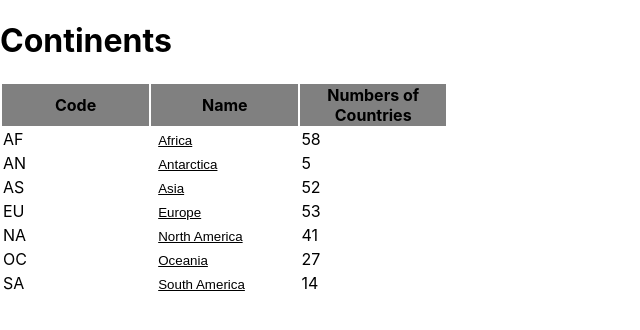
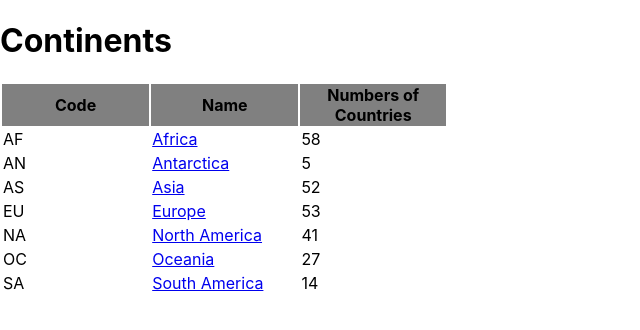
Before and after one commit to tingyunchiu/countriesApi, a React (Create React App) app: page / in a window 1280 px wide. Shown: the top 330 px of the page, without its empty margins (0-640 px from the left). Built offline with nearby package versions, Linux system fonts and the light colour scheme.

Commit message:
add react router

```diff
--- a/package.json
+++ b/package.json
@@ -12,6 +12,7 @@
     "react": "^17.0.2",
     "react-apollo": "^3.1.5",
     "react-dom": "^17.0.2",
+    "react-router": "^5.2.0",
     "react-router-dom": "^5.2.0",
     "react-scripts": "4.0.3",
     "web-vitals": "^1.1.2"
--- a/src/App.js
+++ b/src/App.js
@@ -1,26 +1,25 @@
 import React, {useState, useEffect} from 'react';
 import Table1 from './components/table1.js';
-import List from "./functions/List.js"
+import List from "./functions/List.js";
+import { Switch, Route, Redirect } from 'react-router-dom';
 
 function App() {
-  const [continent, setContinent] = useState('')
-
-  const onSelectContinent = (e) =>{
-    setContinent(e)
-  }
-
-  useEffect(() => {
-    <List continent = {continent}/>
-  }, [continent]);
 
   return (
     <div>
       <h1>Continents</h1>
-      <Table1 onSelectContinent = {onSelectContinent}/>
-      {continent.length ===2
-      ? <List continent = {continent}/>
-      : null
-      }
+      <Table1/>
+      <div className='ph3 pv1 background-gray'>
+        <Switch>
+          <Route exact path={'/AF'} render={() => <List continent = {'AF'}/>} />
+          <Route exact path={'/AN'} render={() => <List continent = {'AN'}/>} />
+          <Route exact path={'/AS'} render={() => <List continent = {'AS'}/>} />
+          <Route exact path={'/EU'} render={() => <List continent = {'EU'}/>} />
+          <Route exact path={'/NA'} render={() => <List continent = {'NA'}/>} />
+          <Route exact path={'/OC'} render={() => <List continent = {'OC'}/>} />
+          <Route exact path={'/SA'} render={() => <List continent = {'SA'}/>} />
+        </Switch>
+      </div>
     </div>
   );
 }
--- a/src/components/row1.js
+++ b/src/components/row1.js
@@ -1,20 +1,16 @@
 import React from 'react';
+import { Link } from 'react-router-dom'
+import { withRouter } from 'react-router'
 
-function Row1({item, onSelectContinent}) {
+function Row1({item}) {
   return(
 	  <tr>
   		<td style={{width: '33%', wordBreak: 'break-word'}}>{item.code}</td>
       <td style={{width: '33%', wordBreak: 'break-word'}}>
-        	<button id = {item.code}
-        			type="button"
-        			style ={{border: 'none', backgroundColor: 'white', textDecoration: 'underline'}}
-        			onClick={(e) => onSelectContinent(e.target.id)}>
-         		{item.name}
-         	</button>
+        <Link to={'/' + item.code}>{item.name}</Link>
       </td>
       <td style = {{wordBreak: 'break-word'}}>{item.num}</td>
     </tr>
-
   )
 }
-export default Row1;
+export default  withRouter(Row1);
--- a/src/components/table1.js
+++ b/src/components/table1.js
@@ -1,7 +1,7 @@
 import React from 'react';
 import Row1 from './row1.js';
 
-function Table1({onSelectContinent}) {
+function Table1() {
 	const items =[
 		{'code': 'AF', 'name':'Africa', 'num':58},
 		{'code': 'AN', 'name':'Antarctica',  'num':5},
@@ -17,7 +17,6 @@ function Table1({onSelectContinent}) {
 		rows.push(
 		  <Row1 item = {item}
 		  key={item.code}
-		  onSelectContinent = {onSelectContinent}
 		  />
 		)
 	})
--- a/src/index.js
+++ b/src/index.js
@@ -5,6 +5,7 @@ import App from './App';
 import reportWebVitals from './reportWebVitals';
 import ApolloClient from 'apollo-boost';
 import { ApolloProvider } from "react-apollo";
+import { BrowserRouter } from 'react-router-dom'
 
 const client = new ApolloClient({
   uri: 'https://countries.trevorblades.com/'
@@ -14,9 +15,11 @@ const client = new ApolloClient({
 
 ReactDOM.render(
   <React.StrictMode>
-  	<ApolloProvider client={client} >
-    	<App />
-    </ApolloProvider>
+  	<BrowserRouter>
+  		<ApolloProvider client={client} >
+    		<App />
+    	</ApolloProvider>
+    </BrowserRouter>
   </React.StrictMode>,
   document.getElementById('root')
 );
```
Lines whose indentation alone changed are shown as unchanged.
